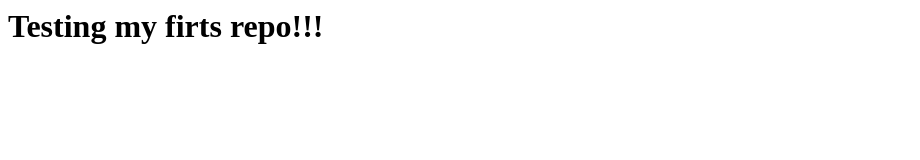
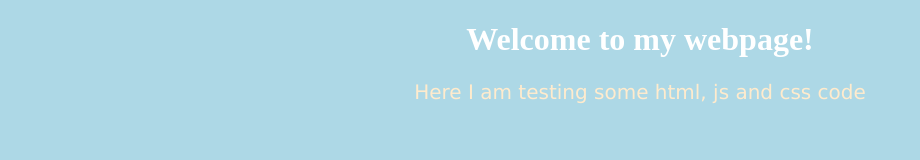
Before and after one commit to Kirill9m/git-kirill, a plain HTML site: page index.html in a window 1280 px wide. Shown: the whole page, without its empty margins (0-920 px from the left). Drawn offline with Linux system fonts and the light colour scheme.

Commit message:
My first webpage!

```diff
--- a/index.html
+++ b/index.html
@@ -1,3 +1,10 @@
+<!DOCTYPE html>
+<html>
+    <head>
+        <link rel="stylesheet" href="style.css">
+    </head>
 <body>
-    <h1>Testing my firts repo!!!</h1>
+    <h1>Welcome to my webpage!</h1>
+    <p>Here I am  testing some html, js and css code</p>
 </body>
+</html>
--- a/style.css
+++ b/style.css
@@ -0,0 +1,15 @@
+body {
+  background-color: lightblue;
+}
+
+h1 {
+  color: white;
+  text-align: center;
+}
+
+p {
+  color:blanchedalmond;
+  font-family: verdana;
+  text-align: center;
+  font-size: 20px;
+}
```
